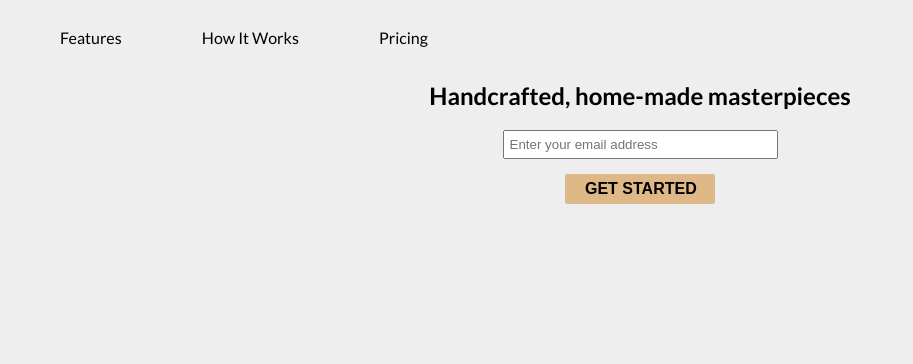
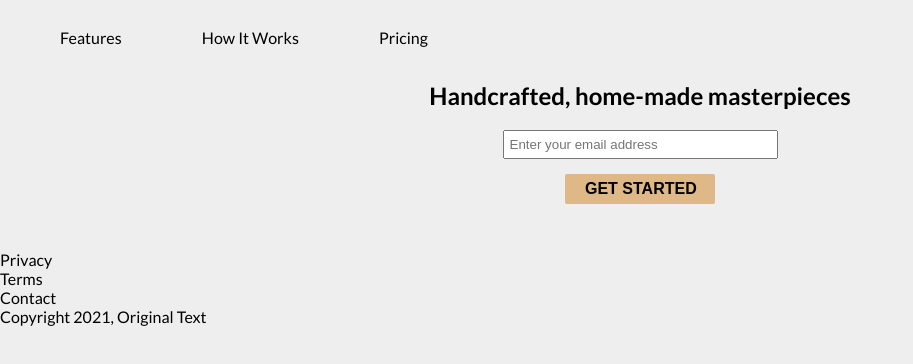
Before and after one commit to william-phokompe/product-landing-page, a plain HTML site: page index.html in a window 1280 px wide. Shown: the whole page, without its empty margins (0-913 px from the left). Drawn offline with Linux system fonts and the light colour scheme.

Commit message:
Added footer with copyright. No style

```diff
--- a/index.html
+++ b/index.html
@@ -32,5 +32,20 @@
         </form>
     </section>
 
+
+    <footer>
+        <ul>
+            <li>
+                <a href="#">Privacy</a>
+            </li>
+            <li>
+                <a href="#">Terms</a>
+            </li>
+            <li>
+                <a href="#">Contact</a>
+            </li>
+        </ul>
+        <span>Copyright 2021, Original Text</span>
+    </footer>
 </body>
 </html>
--- a/styles.css
+++ b/styles.css
@@ -74,6 +74,12 @@ nav > ul {
     transition: background-color 2s;
 }
 
+@media (max-width: 650px) {
+    #mailSection {
+        margin-top: 120px;
+    }
+}
+
 a {
     color: #000;
     text-decoration: none;
```
